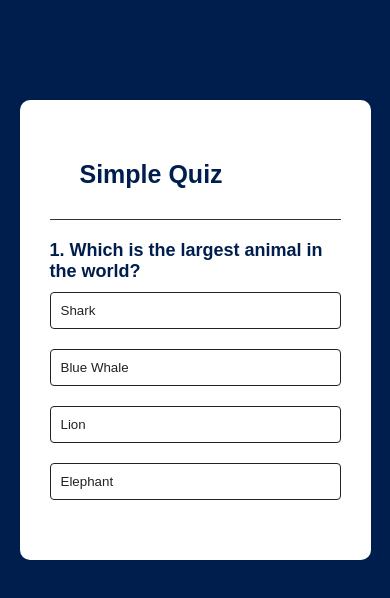
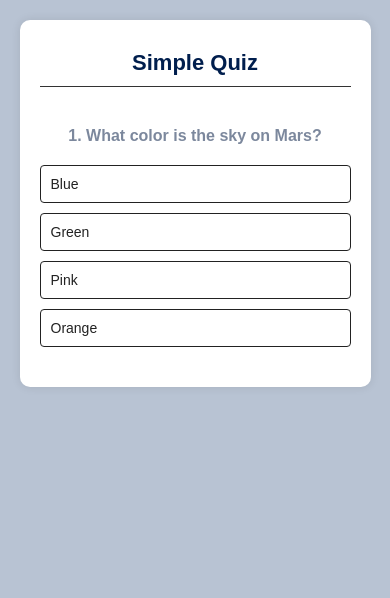
Before and after one commit to nikhil7879/Quiz-App, a plain HTML site: page index.html in a window 390 px wide. Drawn offline with Linux system fonts and the light colour scheme.

Commit message:
commit new responsive design for mobile

```diff
--- a/index.html
+++ b/index.html
@@ -11,13 +11,13 @@
         <h1>Simple Quiz</h1>
         <div class="quiz">
             <h2 id="question">question goes here</h2>
-            <div id="answer-buttons">
+            <div id="answer-buttons" class="btn-container">
                 <button class="btn">Answer 1</button>
                 <button class="btn">Answer 2</button>
                 <button class="btn">Answer 3</button>
                 <button class="btn">Answer 4</button>
             </div>
-            <button id="next-btn">Next</button>
+            <button id="next-btn" class="btn">Next</button>
         </div>
     </div>
     <script src="script.js"></script>
--- a/script.js
+++ b/script.js
@@ -1,24 +1,50 @@
 const questions = [
     {
-        question: "Which is the largest animal in the world?",
+        question: "What color is the sky on Mars?",
         answers: [
-            { text: "Shark", correct: false },
-            { text: "Blue Whale", correct: true },
-            { text: "Lion", correct: false },
-            { text: "Elephant", correct: false },
+            { text: "Blue", correct: false },
+            { text: "Green", correct: false },
+            { text: "Pink", correct: true },
+            { text: "Orange", correct: false },
         ]
     },
     {
-        question: "Which is the tallest animal in the world?",
+        question: "Which animal is known for its distinctive laugh?",
         answers: [
-            { text: "Giraffe", correct: true },
-            { text: "Elephant", correct: false },
             { text: "Lion", correct: false },
-            { text: "Blue Whale", correct: false },
+            { text: "Hyena", correct: true },
+            { text: "Dolphin", correct: false },
+            { text: "Parrot", correct: false },
         ]
     },
+    {
+        question: "In which year did the famous Chicken Cross the Road incident occur?",
+        answers: [
+            { text: "1492", correct: false },
+            { text: "1999", correct: false },
+            { text: "2020", correct: false },
+            { text: "It's a timeless joke", correct: true },
+        ]
+    },
+    {
+        question: "What is a group of unicorns called?",
+        answers: [
+            { text: "Herd", correct: false },
+            { text: "Flock", correct: false },
+            { text: "Blessing", correct: true },
+            { text: "Pack", correct: false },
+        ]
+    },
+    {
+        question: "Which planet is known as the 'laughing planet' due to its moon named Titan?",
+        answers: [
+            { text: "Earth", correct: false },
+            { text: "Jupiter", correct: false },
+            { text: "Saturn", correct: true },
+            { text: "Mars", correct: false },
+        ]
+    }
 ];
-
 const questionElement = document.getElementById("question");
 const answerButtons = document.getElementById("answer-buttons");
 const nextButton = document.getElementById("next-btn");
@@ -60,6 +86,15 @@ function resetState() {
 function selectAnswer(e) {
     const selectedBtn = e.target;
     const isCorrect = selectedBtn.dataset.correct === "true";
+
+    // Remove 'selected' class from all buttons
+    Array.from(answerButtons.children).forEach(button => {
+        button.classList.remove("selected");
+    });
+
+    // Add 'selected' class to the clicked button
+    selectedBtn.classList.add("selected");
+
     selectedBtn.classList.add(isCorrect ? "correct" : "wrong");
     if (isCorrect) score++;
 
@@ -80,6 +115,7 @@ function handleNextButtonClick() {
     }
 }
 
+
 function showScore() {
     resetState();
     questionElement.textContent = `You scored ${score} out of ${questions.length}!`;
@@ -88,4 +124,5 @@ function showScore() {
     nextButton.addEventListener("click", startQuiz);
     nextButton.style.display = "block";
 }
+
 startQuiz();
--- a/style.css
+++ b/style.css
@@ -1,61 +1,115 @@
-*{
+/* Base Styles */
+* {
     margin: 0;
     padding: 0;
-    font-family: 'poppins', sans-serif;
+    font-family: 'Poppins', sans-serif;
     box-sizing: border-box;
 }
-body{
-    background: #001e4d;
+
+body {
+    background: #b8c3d3;
 }
-.app{
+
+.app {
     background: #fff;
     width: 90%;
     max-width: 600px;
-    margin: 100px auto 0;
+    margin: 50px auto;
     border-radius: 10px;
     padding: 30px;
+    box-shadow: 0 0 10px rgba(0, 0, 0, 0.1);
 }
-.app h1{
+
+.app h1 {
     font-size: 25px;
     color: #001e4d;
     font-weight: 600;
     border-bottom: 1px solid #333;
-    padding: 30px;
+    padding-bottom: 10px;
+    margin-bottom: 20px;
+    text-align: center;
 }
-.quiz{
+
+.quiz {
     padding: 20px 0;
 }
-.quiz h2{
+
+.quiz h2 {
     font-size: 18px;
-    color: #001e4d;
+    color: #7c889d;
     font-weight: 600;
+    text-align: center;
+    margin-bottom: 20px;
 }
-.btn{
+
+.btn-container {
+    display: flex;
+    flex-direction: column;
+    gap: 10px;
+}
+
+.btn {
     background: #fff;
     color: #222;
     font-weight: 500;
     width: 100%;
     border: 1px solid #222;
     padding: 10px;
-    margin:10px 0;
     text-align: left;
     border-radius: 4px;
     cursor: pointer;
     transition: 0.3s;
 }
-.btn:hover{
+
+.btn:hover {
     background: #222;
     color: #fff;
 }
-#next-btn{
+
+.btn.selected {
+    background-color: #007bff;
+    color: #fff;
+    border-color: #007bff;
+}
+
+#next-btn {
     background: #001e4d;
     color: #fff;
     font-weight: 500;
-    width: 150px;
+    width: 100%;
     border: 0;
     padding: 10px;
-    margin: 20px auto 0;
+    margin-top: 20px;
     border-radius: 4px;
     cursor: pointer;
     display: none;
+    /* display: flex; */
+    align-items: center;
+    justify-content: center;
+    text-align: center;
 }
+
+/* Responsive Styles */
+@media (max-width: 600px) {
+    .app {
+        margin: 20px auto;
+        padding: 20px;
+    }
+
+    .app h1 {
+        font-size: 22px;
+        padding: 10px 0;
+    }
+
+    .quiz h2 {
+        font-size: 16px;
+    }
+
+    .btn {
+        font-size: 14px;
+    }
+
+    #next-btn {
+        font-size: 16px;
+    }
+}
```
